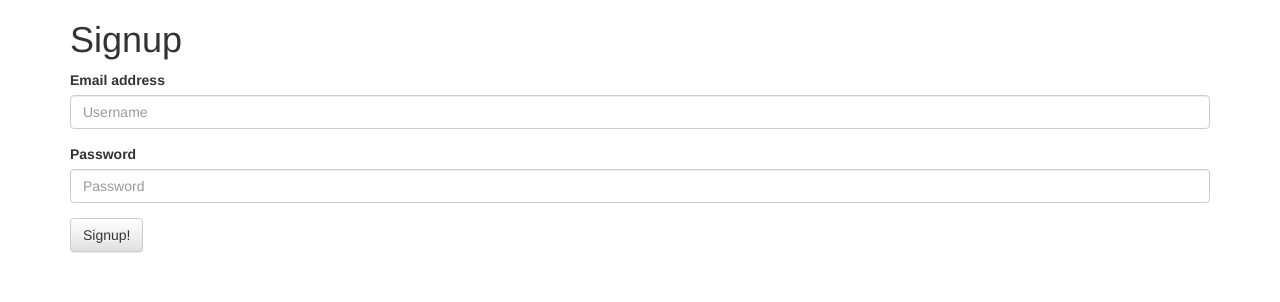
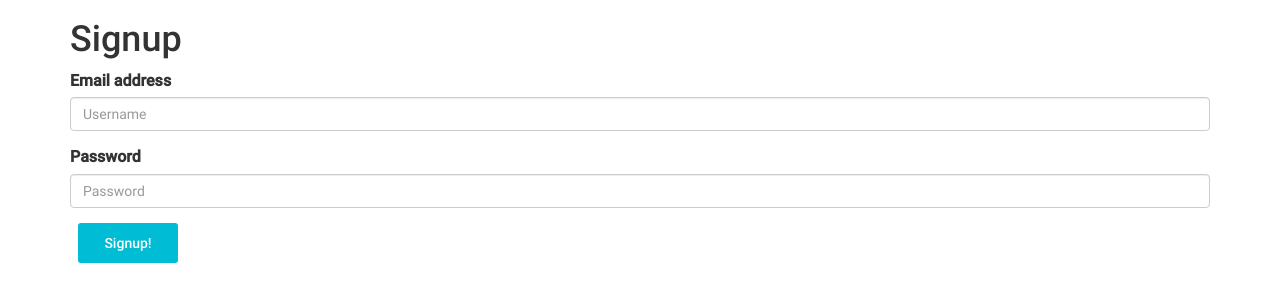
Before and after one commit to tpoikela/fcc-voting, a website: page public/signup.html in a window 1280 px wide. Drawn offline with nearby package versions, Linux system fonts and the light colour scheme.

Commit message:
Added bootstrap css.

```diff
--- a/public/signup.html
+++ b/public/signup.html
@@ -10,17 +10,8 @@
 
   <title>FCC Voting</title>
 
-  <!-- jQuery -->
-  <script src="https://ajax.googleapis.com/ajax/libs/jquery/1.12.0/jquery.min.js"></script>
-
-  <!-- Latest compiled and minified CSS -->
-  <link rel="stylesheet" type="text/css" href="https://maxcdn.bootstrapcdn.com/bootstrap/3.3.2/css/bootstrap.min.css">
-
-  <!-- Optional theme -->
-  <link rel="stylesheet" type="text/css" href="https://maxcdn.bootstrapcdn.com/bootstrap/3.3.2/css/bootstrap-theme.min.css">
-
-  <!-- Latest compiled and minified JavaScript -->
-  <script src="https://maxcdn.bootstrapcdn.com/bootstrap/3.3.2/js/bootstrap.min.js"></script>
+  <link type="text/css" rel="stylesheet" href="https://maxcdn.bootstrapcdn.com/bootstrap/3.3.2/css/bootstrap.min.css">
+  <link href="/public/css/main.css" rel="stylesheet" type="text/css">
 
 </head>
 
```
Also changed, not shown: public/create.html (+2 -11 lines), public/index.html (+8 -12 lines), public/login.html (+4 -1 lines).
